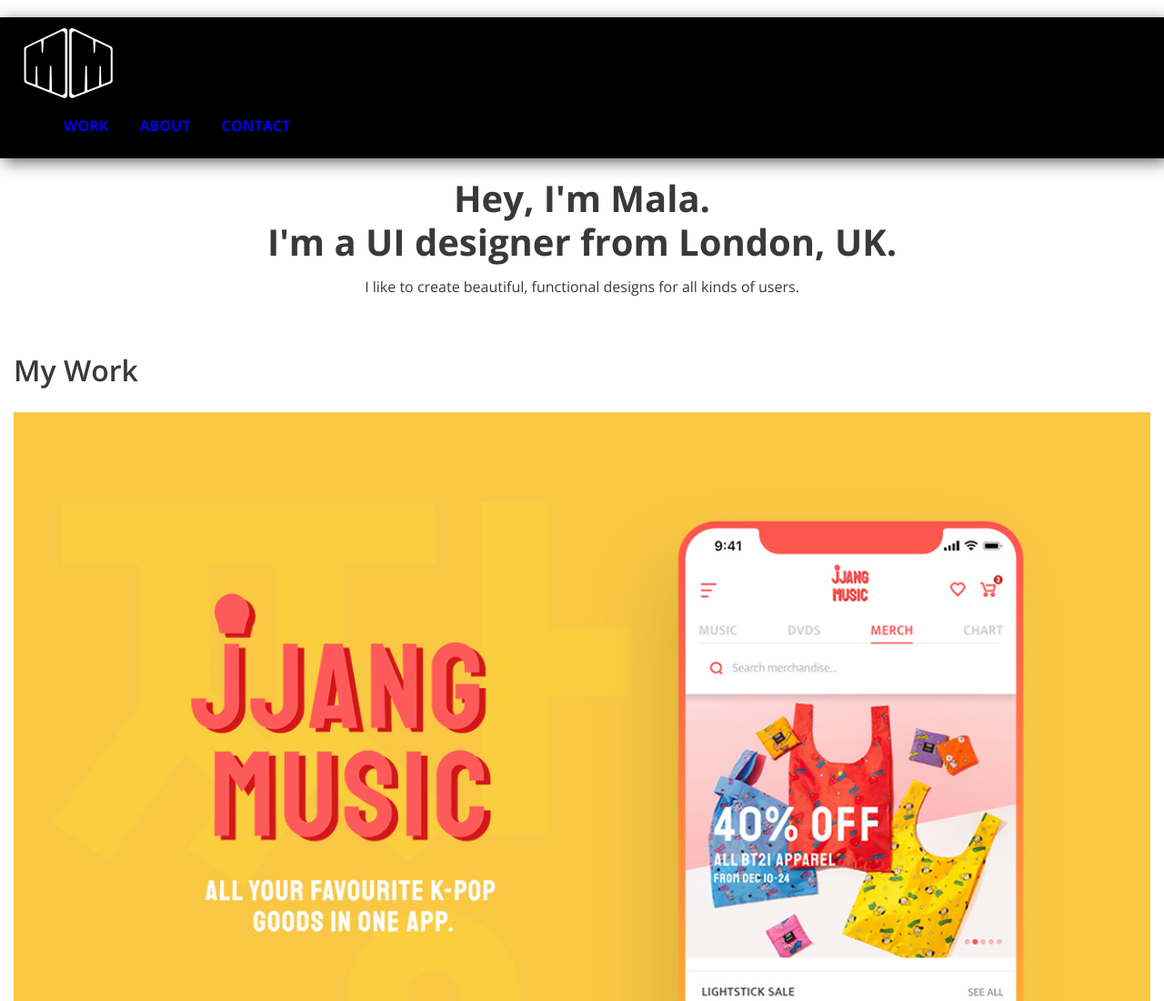
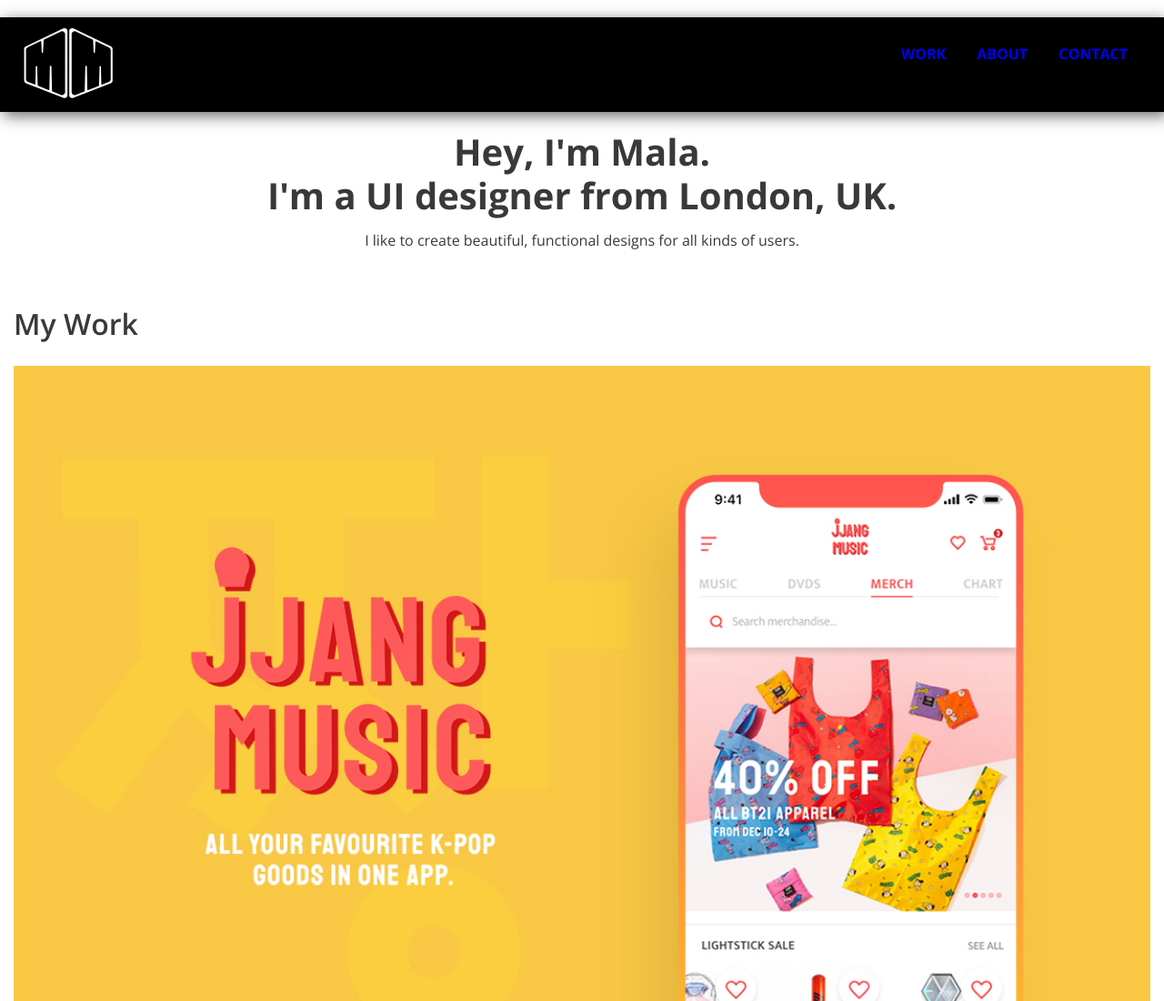
Before and after one commit to atnitum/portfolio-website, a plain HTML site: page index.html in a window 1280 px wide. Shown: the top 1100 px of the page at 91% size. Drawn offline with nearby package versions, Linux system fonts and the light colour scheme.

Commit message:
Updated nav bar

```diff
--- a/css/style.css
+++ b/css/style.css
@@ -250,6 +250,12 @@ header {
   text-align: unset;
 }
 
+nav {
+  width: auto;
+  float: right;
+  margin-top: 5px;
+}
+
 
 /* ==============================
 Large devices (1024px or larger)
```
